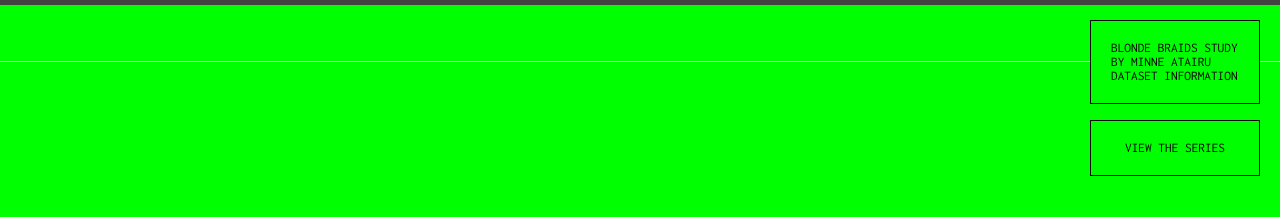
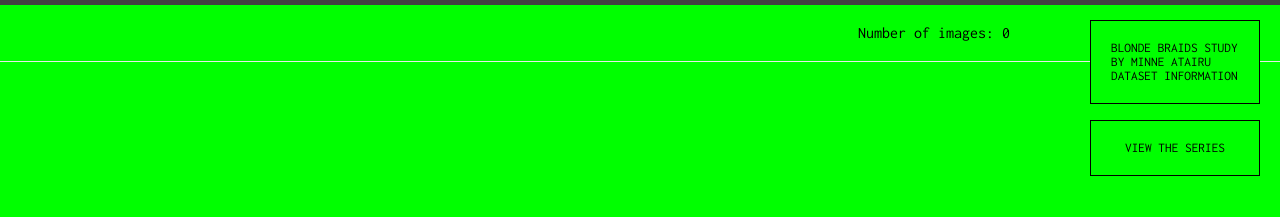
Before and after one commit to saimayasmeen4/minneatairu-json.github.io, a Jekyll site: the page built from about.markdown, in a window 1280 px wide. Shown: the top 217 px of the page. Built offline with Jekyll 4.4.1, drawn with Linux system fonts in a browser that asks for light colours; comment, search, counter and statistics services are not loaded.

Commit message:
image count

```diff
--- a/_includes/header.html
+++ b/_includes/header.html
@@ -5,6 +5,7 @@
 
     <nav class="site-nav">
 
+      <div id="imageCount">Number of images: 0</div>
 
       <div class="fixed-column">
 
@@ -171,6 +172,11 @@
           text-align: center; width: 170px;
           top:120px;
         }
+        #imageCount {
+  font-family: 'Inconsolata', monospace;
+  color: #000;
+  /* Additional styling as needed */
+}
 
         .modal-content-info {
           font-family: 'Inconsolata', monospace;
@@ -267,6 +273,9 @@ $(function () {
       }
       document.getElementById("lightgallery1").appendChild(img);
     });
+    // After adding all images, update the count
+  var imageCount = document.getElementById("lightgallery1").getElementsByTagName("img").length;
+  document.getElementById("imageCount").innerText = 'Number of images: ' + imageCount;
   });
 
   // Get the modal
```
